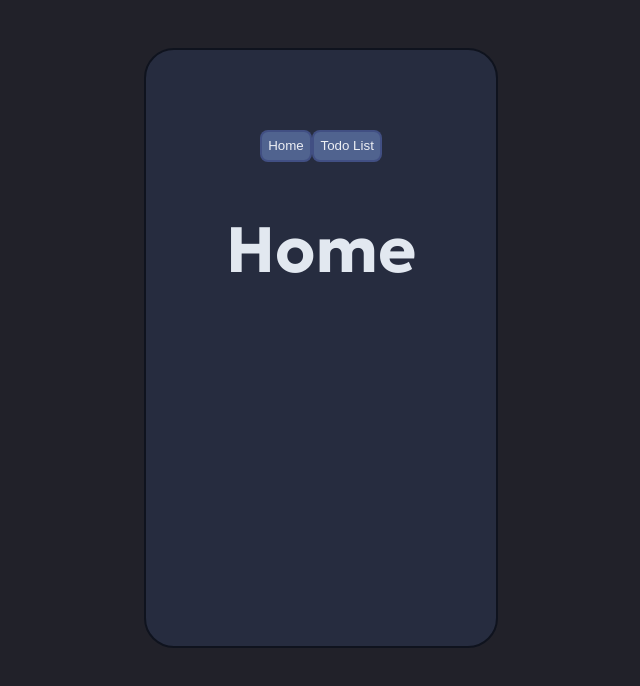
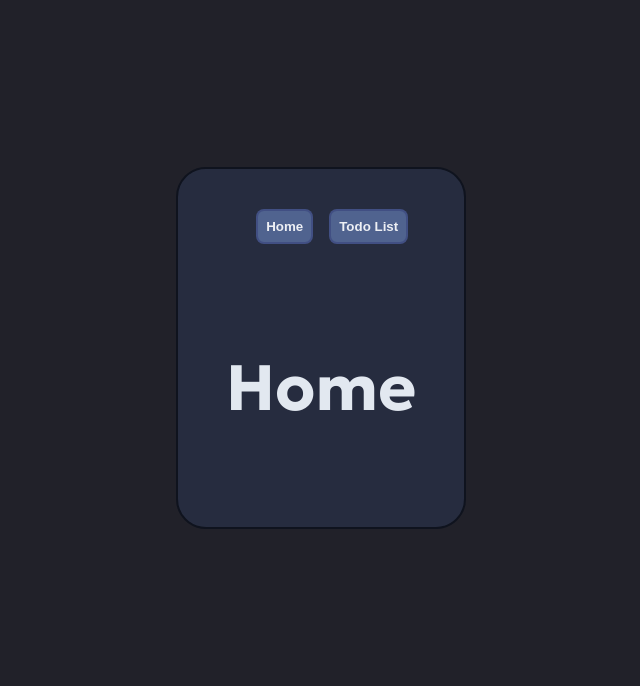
Before and after one commit to v-sevilla/react-todo, a React (Vite) app: page / in a window 1280 px wide. Shown: the top 686 px of the page, without its empty margins (319-959 px from the left). Built offline with nearby package versions, Linux system fonts and the light colour scheme.

Commit message:
Update styles for components

```diff
--- a/src/App.css
+++ b/src/App.css
@@ -1,7 +1,6 @@
 #root {
   max-width: 1280px;
-  margin: 0 auto;
-  padding: 5rem;
+  padding: 2rem 3rem;
   text-align: center;
   background-color: rgba(38, 44, 63, 0.985);
   border-radius: 30px;
@@ -13,6 +12,26 @@
 
 .card {
   padding: 2rem;
+}
+
+nav {
+  align-self: flex-end;
+  display: flex;
+  flex-direction: row;
+  margin-bottom: 1.5rem;
+}
+
+.navButton {
+  justify-content: space-evenly;
+  margin: 0.5rem;
+  margin-bottom: 2rem;
+  padding: 0.5rem;
+}
+
+.navButton:hover {
+  background-color: rgb(254, 226, 69);
+  outline: none;
+  color: rgb(33,33,41);
 }
 
 @media screen and (max-width: 650px){
--- a/src/App.jsx
+++ b/src/App.jsx
@@ -7,8 +7,8 @@ const App = () => {
   return (
     <BrowserRouter>
       <nav>
-        <Link to="/"><button>Home</button></Link>
-        <Link to="/todolist"><button>Todo List</button></Link>
+        <Link to="/"><button className="navButton">Home</button></Link>
+        <Link to="/todolist"><button className="navButton">Todo List</button></Link>
       </nav>
       <Routes>
         <Route path='/' element={<Homepage/>}/>
--- a/src/components/TodoList.jsx
+++ b/src/components/TodoList.jsx
@@ -1,10 +1,11 @@
 import React from "react";
 import PropTypes from "prop-types";
 import TodoListItem from "./TodoListItem";
+import style from "./TodoList.module.css"
 
 const TodoList = ({todoList, onRemoveTodo}) => {
   return (
-    <ul>
+    <ul className={style.ul}>
       {todoList.map((item) => (
         <TodoListItem key={item.id} todo={item.title} onRemoveTodo={onRemoveTodo} id={item.id}/>
       ))}
--- /dev/null
+++ b/src/components/TodoList.module.css
@@ -0,0 +1,24 @@
+ul {
+    margin-right: 2rem;
+}
+
+@media screen and (max-width: 650px){
+    ul {
+        display: flex;
+        flex-direction: column;
+        align-items: center;
+    }
+}
+
+@media (min-width: 651px) and (max-width: 1024px){
+    ul {
+        margin-right: 1.9rem;
+        min-width: 320px;
+    }
+}
+
+@media (min-width: 1025px){
+    ul {
+        min-width: 375px;
+    }
+}
--- a/src/components/TodoListItem.module.css
+++ b/src/components/TodoListItem.module.css
@@ -48,4 +48,7 @@
         margin: 1.5rem 0.7rem;
         max-width: 300px;
     }
+    span {
+        font-size: 1.25rem;
+    }
 }
--- a/src/index.css
+++ b/src/index.css
@@ -23,9 +23,10 @@ a:hover {
 }
 
 body {
-  margin: 3rem 0 0 0;
+  margin-top: 3rem;
   display: flex;
   justify-content: center;
+  align-items: center;
   min-width: 320px;
   min-height: 75vh;
 }
@@ -38,6 +39,7 @@ h1 {
 
 p {
   font-size: 1.5rem;
+  margin: 1rem;
 }
 
 span {
@@ -51,12 +53,9 @@ button {
   border-radius: 8px;
   padding: 0.4rem;
   cursor: pointer;
+  font-weight: bold;
 }
 
-ul {
-  margin-right: 2rem;
-  min-width: 375px;
-}
 
 @media screen and (max-width: 650px){
   body {
@@ -76,12 +75,6 @@ ul {
     padding: 0.1rem;
     border: 1px;
   }
-
-  ul {
-    display: flex;
-    flex-direction: column;
-    align-items: center;
-  }
 }
 
 @media (min-width: 651px) and (max-width: 1024px){
@@ -94,9 +87,4 @@ ul {
     padding: 0.1rem;
     border: 1px;
   }
-
-  ul {
-    margin-right: 1.9rem;
-    min-width: 320px;
-  }
 }
```
